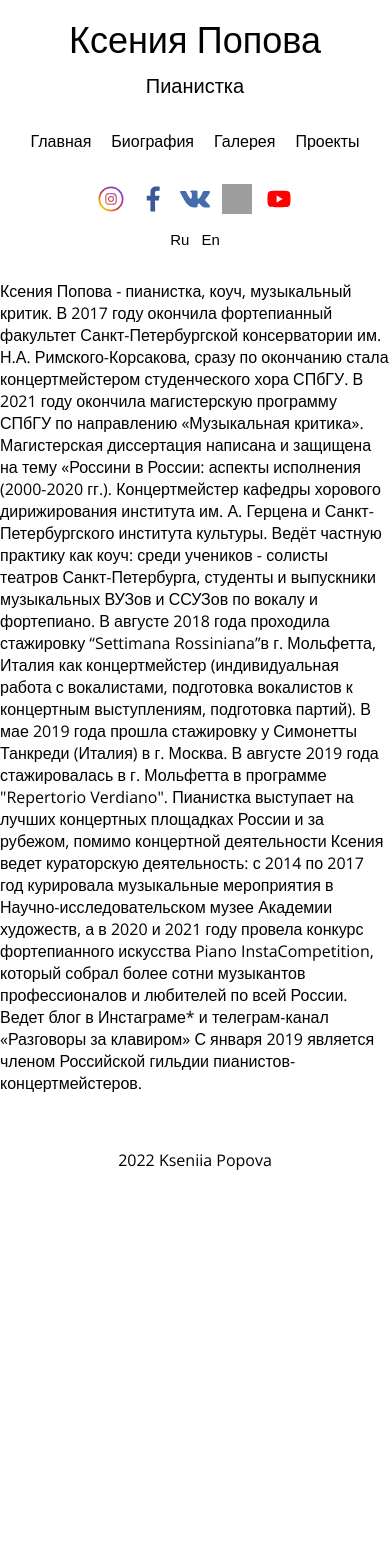
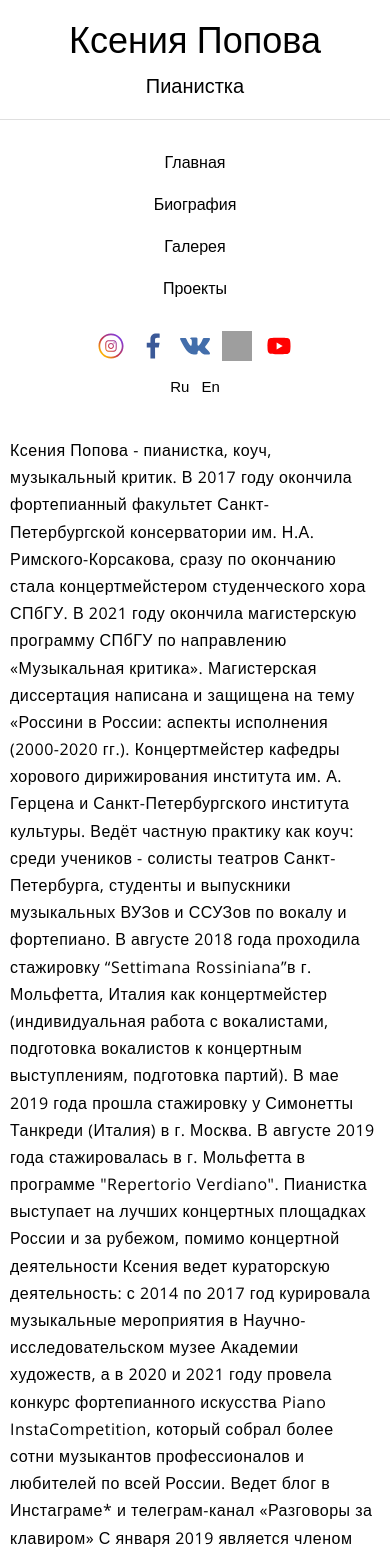
Before and after one commit to maystrova/resume, a Next.js app: page /about in a window 390 px wide. Shown: the top 1556 px of the page. Before the commit the page ends 1210 px from the top, so only its background shows below. Built offline with nearby package versions, Linux system fonts and the light colour scheme; grey boxes are pictures that could not be loaded.

Commit message:
mobile-version

```diff
--- a/pages/about.tsx
+++ b/pages/about.tsx
@@ -2,6 +2,7 @@ import { useContext } from 'react'
 import Layout from 'components/layout'
 import { ResumeContext } from 'context/storeContext'
 import { tr } from 'service/language'
+import styles from 'styles/about.module.scss'
 
 interface AboutPageProps {}
 
@@ -10,7 +11,9 @@ const AboutPage = ({}: AboutPageProps) => {
 
     return (
         <Layout>
-            <p>{tr('biography', store.currentLang)}</p>
+            <div className={styles.container}>
+                <p className={styles.biography}>{tr('biography', store.currentLang)}</p>
+            </div>
         </Layout>
     )
 }
--- a/pages/index.tsx
+++ b/pages/index.tsx
@@ -25,16 +25,12 @@ const Home: NextPage = () => {
         }
     }
 
-    const quote: string = `Lorem ipsum dolor sit amet, consectetur adipisicing elit. A at corporis
-        debitis mollitia nam, nemo nesciunt nihil non quas repellat? At consequuntur magnam odit pariatur quasi saepe
-        soluta voluptatibus? Repellendus...`
     return (
         <Layout>
             <div className={styles.container}>
                 <div className={styles.homePagePhotoWrapper}>
                     <img className={styles.homePagePhoto} src={profilePhoto} alt="photo" />
                     {/*<Image src={profilePhoto} width={200} height={200} />*/}
-                    <p className={styles.quote}>{quote}</p>
                 </div>
             </div>
         </Layout>
--- a/pages/projects.tsx
+++ b/pages/projects.tsx
@@ -1,11 +1,12 @@
 import Layout from 'components/layout'
+import styles from 'styles/projects.module.scss'
 
 interface ProjectsPageProps {}
 
 const ProjectsPage = ({}: ProjectsPageProps) => {
     return (
         <Layout>
-            <div>
+            <div className={styles.container}>
                 Lorem ipsum dolor sit amet, consectetur adipisicing elit. Dolores, iste, voluptatem.
                 A accusantium adipisci aliquam amet aspernatur, commodi consectetur cumque deserunt
                 dignissimos dolor dolore eius eligendi enim exercitationem, impedit itaque laborum
--- /dev/null
+++ b/styles/about.module.scss
@@ -0,0 +1,8 @@
+.container {
+    padding: 10px;
+}
+
+.biography {
+    letter-spacing: 0.5px;
+    line-height: 1.7;
+}
--- a/styles/header.module.scss
+++ b/styles/header.module.scss
@@ -18,6 +18,12 @@
 
 .logo {
     cursor: pointer;
+
+    @media (max-width: 480px) {
+        max-width: 768px;
+        padding-bottom: 20px;
+        border-bottom: 1px solid rgba(128, 128, 128, 0.25);
+    }
 }
 
 .name {
@@ -37,8 +43,14 @@
 
 .menu {
     display: flex;
+    flex-direction: column;
     align-items: center;
     list-style-type: none;
+
+    @media (min-width: 768px) {
+        max-width: 1280px;
+        flex-direction: row;
+    }
 }
 
 .menu__socialMedia {
--- a/styles/layout.module.scss
+++ b/styles/layout.module.scss
@@ -3,8 +3,4 @@ $width: 1280px;
 .container {
     max-width: $width;
     margin: 0 auto;
-    //display: flex;
-    //flex-direction: column;
-    //justify-content: space-between;
-    //height: 100vh;
 }
--- a/styles/photoPreview.module.scss
+++ b/styles/photoPreview.module.scss
@@ -3,6 +3,14 @@
     overflow: hidden;
     background-color: lightgray;
     cursor: pointer;
-    width: 200px;
+    width: 120%;
     height: 200px;
+
+    @media (min-width: 768px) {
+        width: 200px;
+    }
+
+    img {
+        width: 100%;
+    }
 }
--- /dev/null
+++ b/styles/photos.module.scss
@@ -0,0 +1,4 @@
+.container {
+    display: grid;
+    gap: 10px;
+}
--- /dev/null
+++ b/styles/projects.module.scss
@@ -0,0 +1,3 @@
+.container {
+    padding: 10px;
+}
```
Also changed, not shown: components/photoPreview.tsx (+6 -2 lines), pages/photos.tsx (+6 -2 lines), styles/homePage.module.scss (+2 -13 lines).
